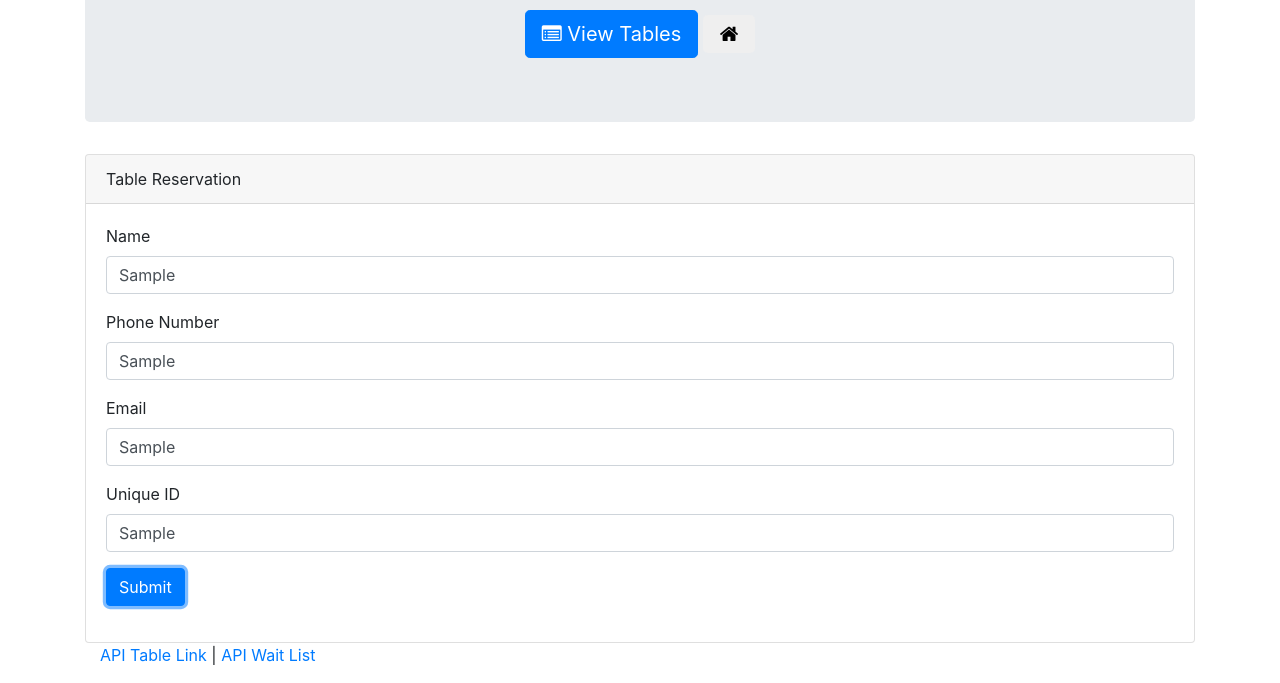
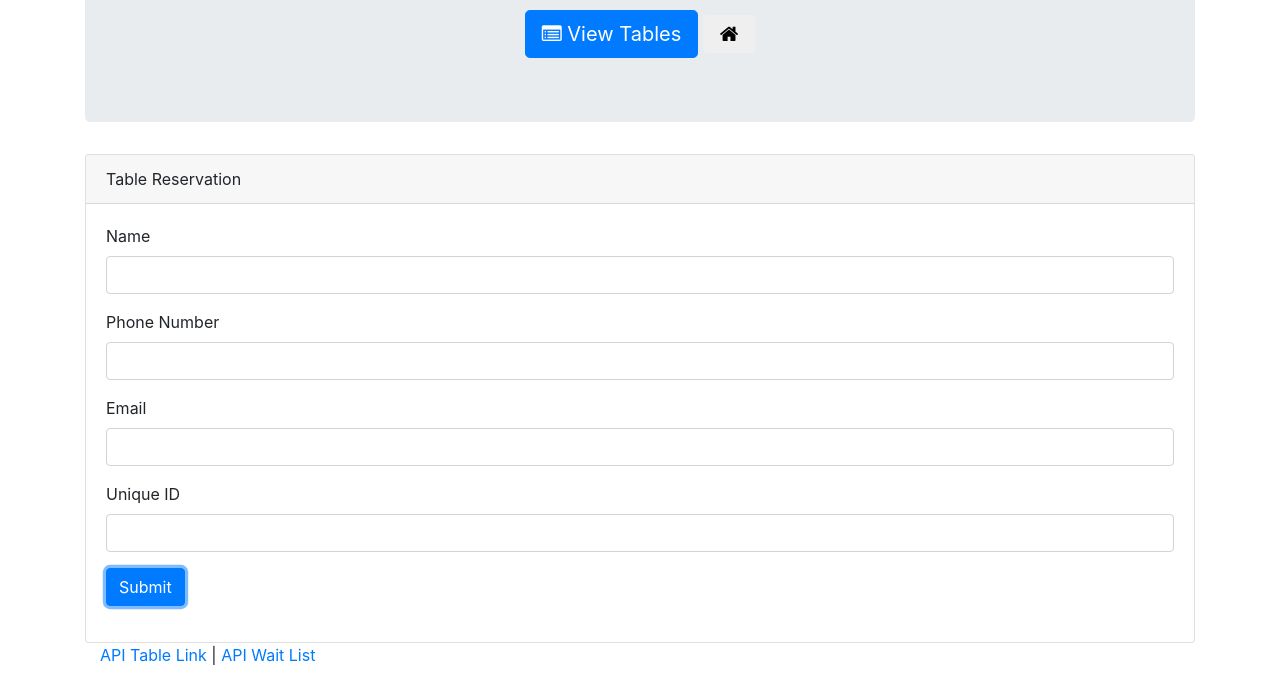
Before and after one commit to pfdzm/fsf-restaurant-sp, a website: page reserve.html in a window 1280 px wide. Both pictures are taken after typing "Sample", "Sample", "Sample", "Sample" into the empty fields and a click on the button "Submit". Shown: the part 205-888 px from the top of the page. Drawn offline with nearby package versions, Linux system fonts and the light colour scheme; no server answers.

Commit message:
use fetch API to post reservation

```diff
--- a/index.js
+++ b/index.js
@@ -27,7 +27,7 @@ app.get("/api/waitlist", (req, res) => res.json(waitList));
 app.post("/api/tables", function(req, res) {
   try {
     console.log(req.body);
-    var newReservation = req.body || {};
+    const newReservation = req.body || {};
 
     // Using a RegEx Pattern to remove spaces from newCharacter
     // You can read more about RegEx Patterns later https://www.regexbuddy.com/regex.html
--- a/reserve.html
+++ b/reserve.html
@@ -93,11 +93,11 @@
       // Our api recognizes the route (/api/tables)... and then runs the associated code (found in api-routes.js).
       // In this case the associated code "saves" the data to the table-data.js file or waitinglist-data.js file
 
-      $(".submit").on("click", function(event) {
+      $(".submit").on("click", async function(event) {
         event.preventDefault();
 
         // Here we grab the form elements
-        var newReservation = {
+        let newReservation = {
           customerName: $("#reserve-name")
             .val()
             .trim(),
@@ -112,32 +112,39 @@
             .trim()
         };
 
-        console.log(newReservation);
-
         // This line is the magic. It"s very similar to the standard ajax function we used.
         // Essentially we give it a URL, we give it the object we want to send, then we have a "callback".
         // The callback is the response of the server. In our case, we set up code in api-routes that "returns" true or false
         // depending on if a tables is available or not.
 
-        $.post("/api/tables", newReservation, function(data) {
-          console.log("...");
+        const url = '/api/tables';
+        const data = newReservation;
 
-          console.log(data);
-          // If a table is available... tell user they are booked.
-          if (data.length < 5) {
+        try {
+          const response = await fetch(url, {
+            method: 'POST', // or 'PUT'
+            body: JSON.stringify(data), // data can be `string` or {object}!
+            headers: {
+              'Content-Type': 'application/json'
+            }
+          });
+          const json = await response.json();
+          console.log('Success:', JSON.stringify(json));
+          if (json.length < 5) {
             alert("Yay! You are officially booked!");
           }
           // If a table is available... tell user they on the waiting list.
           else {
             alert("Sorry you are on the wait list");
           }
+        } catch (error) {
+          console.error('Error:', error);
+        }
 
-          // Clear the form when submitting
-          $("#reserve-name").val("");
-          $("#reserve-phone").val("");
-          $("#reserve-email").val("");
-          $("#reserve-unique-id").val("");
-        });
+        $("#reserve-name").val("");
+        $("#reserve-phone").val("");
+        $("#reserve-email").val("");
+        $("#reserve-unique-id").val("");
       });
     </script>
   </body>
```
